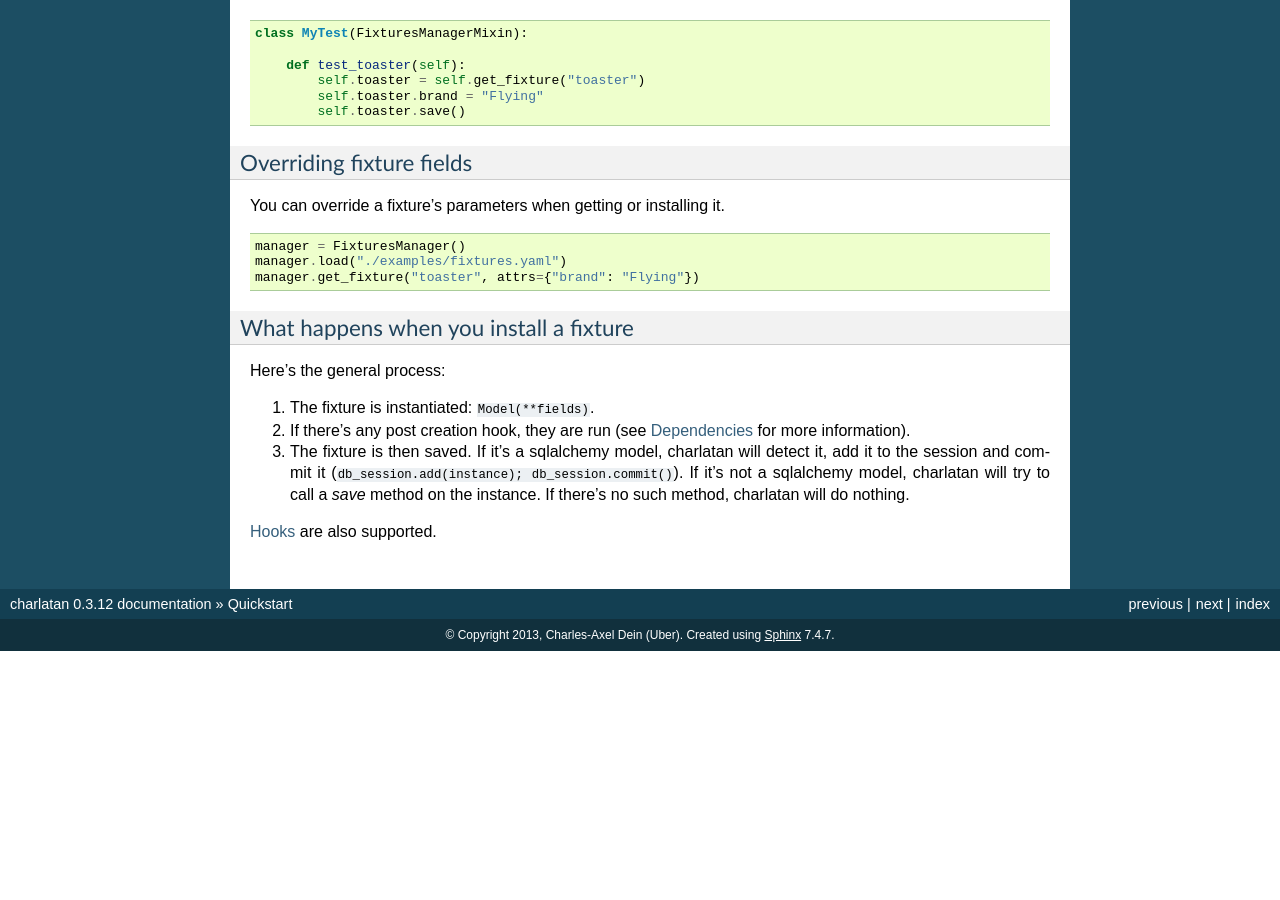
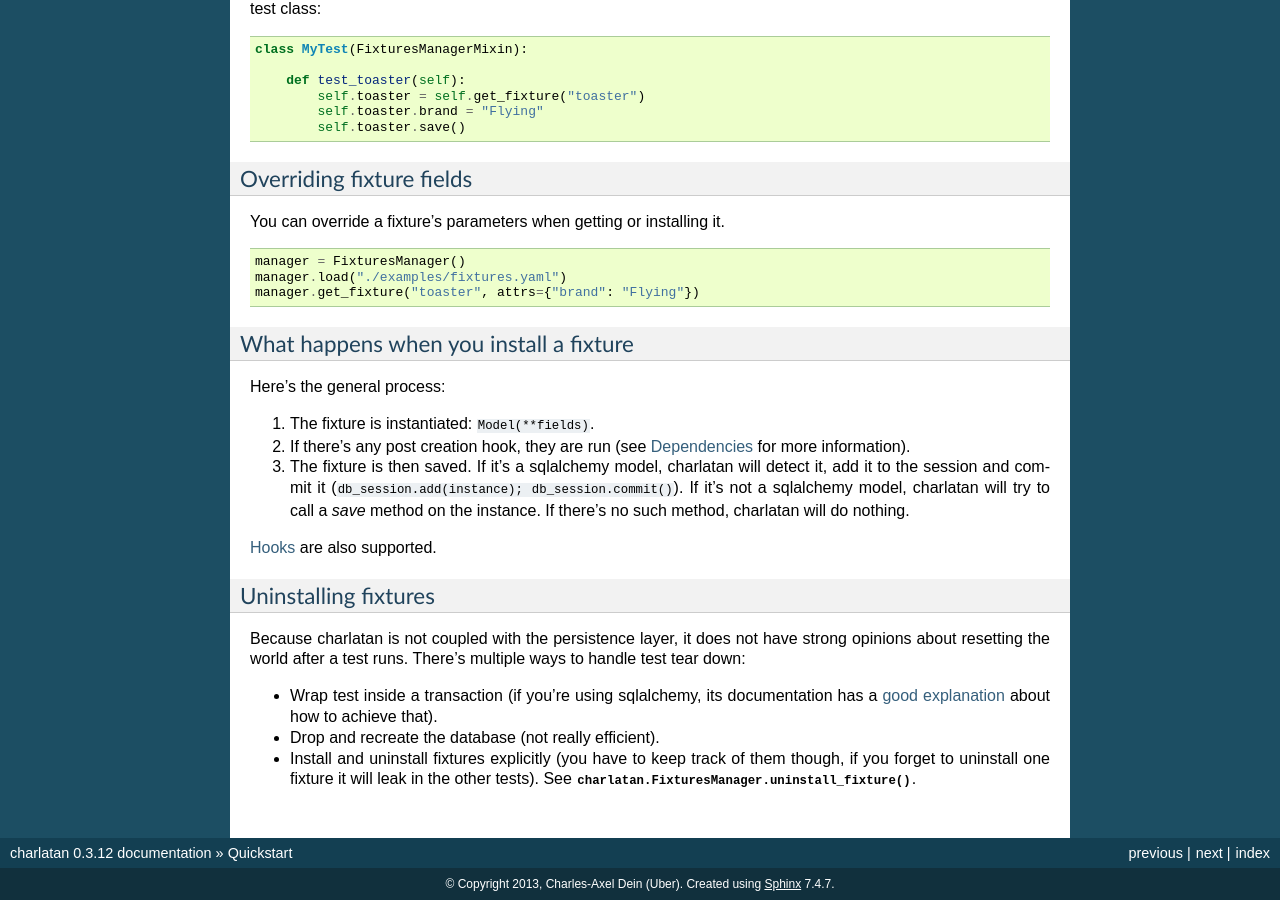
Before and after one commit to uber/charlatan, a Sphinx documentation site: the page built from docs/quickstart.rst, in a window 1280 px wide and 900 px high, scrolled down 2710 px. Built offline with Sphinx 7.4.7, drawn with Linux system fonts in a browser that asks for light colours; before the commit the page ends 3361 px from its top, so only the background shows below that; some of the changed text lies outside the part shown.

Commit message:
Add documentation about uninstall fixtures

```diff
--- a/docs/quickstart.rst
+++ b/docs/quickstart.rst
@@ -177,3 +178,20 @@ Here's the general process:
    on the instance. If there's no such method, charlatan will do nothing.
 
 :ref:`hooks` are also supported.
+
+Uninstalling fixtures
+"""""""""""""""""""""
+
+Because charlatan is not coupled with the persistence layer, it does not have
+strong opinions about resetting the world after a test runs. There's multiple
+ways to handle test tear down:
+
+* Wrap test inside a transaction (if you're using sqlalchemy, its documentation
+  has a `good
+  explanation <http://docs.sqlalchemy.org/en/rel_0_9/orm/session_transaction.html#joining-a-session-into-an-external-transaction-such-as-for-test-suites>`_
+  about how to achieve that).
+* Drop and recreate the database (not really efficient).
+* Install and uninstall fixtures explicitly (you have to keep track of them
+  though, if you forget to uninstall one fixture it will leak in the other
+  tests). See
+  :py:meth:`charlatan.FixturesManager.uninstall_fixture`.
```
Also changed, not shown: other parts of docs/quickstart.rst (+3 -2 lines), 2 other files.
